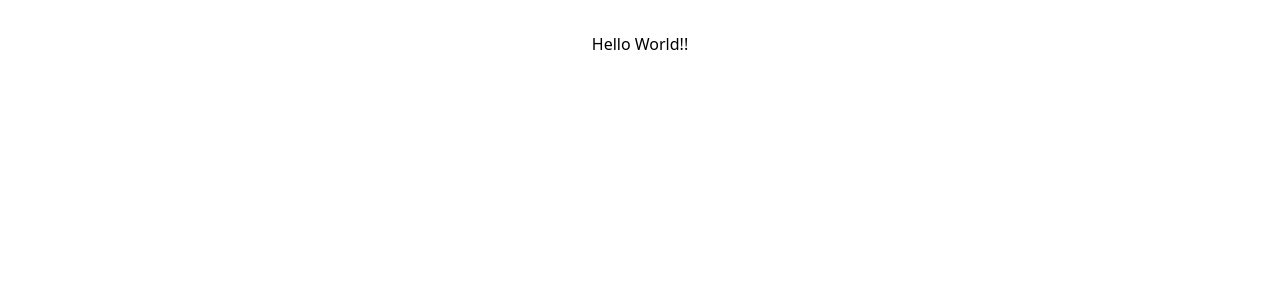
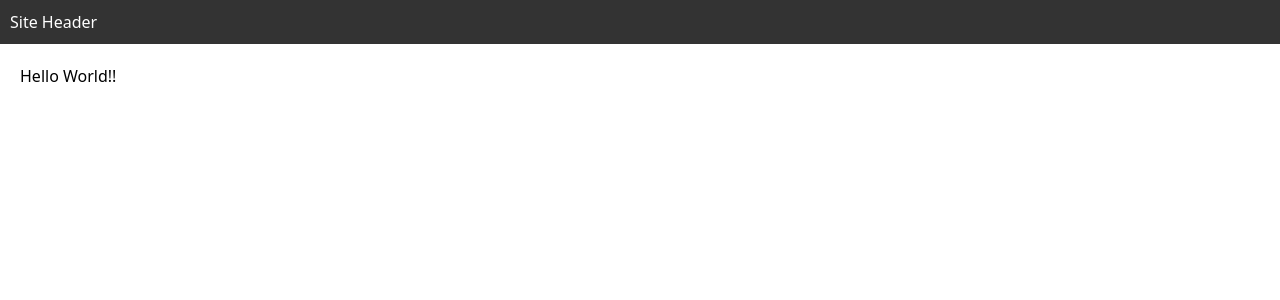
Before and after one commit to blenz/project-template, a React (Vite) app in the folder frontend/: page / in a window 1280 px wide. Shown: the top 300 px of the page. Built offline with nearby package versions, Linux system fonts and the light colour scheme.

Commit message:
add layout

```diff
--- a/frontend/src/App.css
+++ /dev/null
@@ -1,6 +0,0 @@
-#root {
-  max-width: 1280px;
-  margin: 0 auto;
-  padding: 2rem;
-  text-align: center;
-}
--- a/frontend/src/App.tsx
+++ b/frontend/src/App.tsx
@@ -1,10 +1,12 @@
-import './App.css'
+import Layout from './components/layout/layout'
 
 function App() {
   return (
     <>
       <div>
-        <p className='text-green-500'>Hello World!!</p>
+        <Layout>
+          <p className="text-red-500">Hello World!!</p>
+        </Layout>
       </div>
     </>
   )
--- /dev/null
+++ b/frontend/src/components/layout/layout.tsx
@@ -0,0 +1,17 @@
+import React, { ReactNode } from 'react'
+import Header from './navbar'
+
+interface LayoutProps {
+  children: ReactNode
+}
+
+const Layout: React.FC<LayoutProps> = ({ children }) => {
+  return (
+    <div>
+      <Header />
+      <main style={{ padding: '20px' }}>{children}</main>
+    </div>
+  )
+}
+
+export default Layout
--- /dev/null
+++ b/frontend/src/components/layout/navbar.tsx
@@ -0,0 +1,11 @@
+import React from 'react'
+
+const NavBar: React.FC = () => {
+  return (
+    <header style={{ background: '#333', color: '#fff', padding: '10px' }}>
+      <h1>Site Header</h1>
+    </header>
+  )
+}
+
+export default NavBar
```
